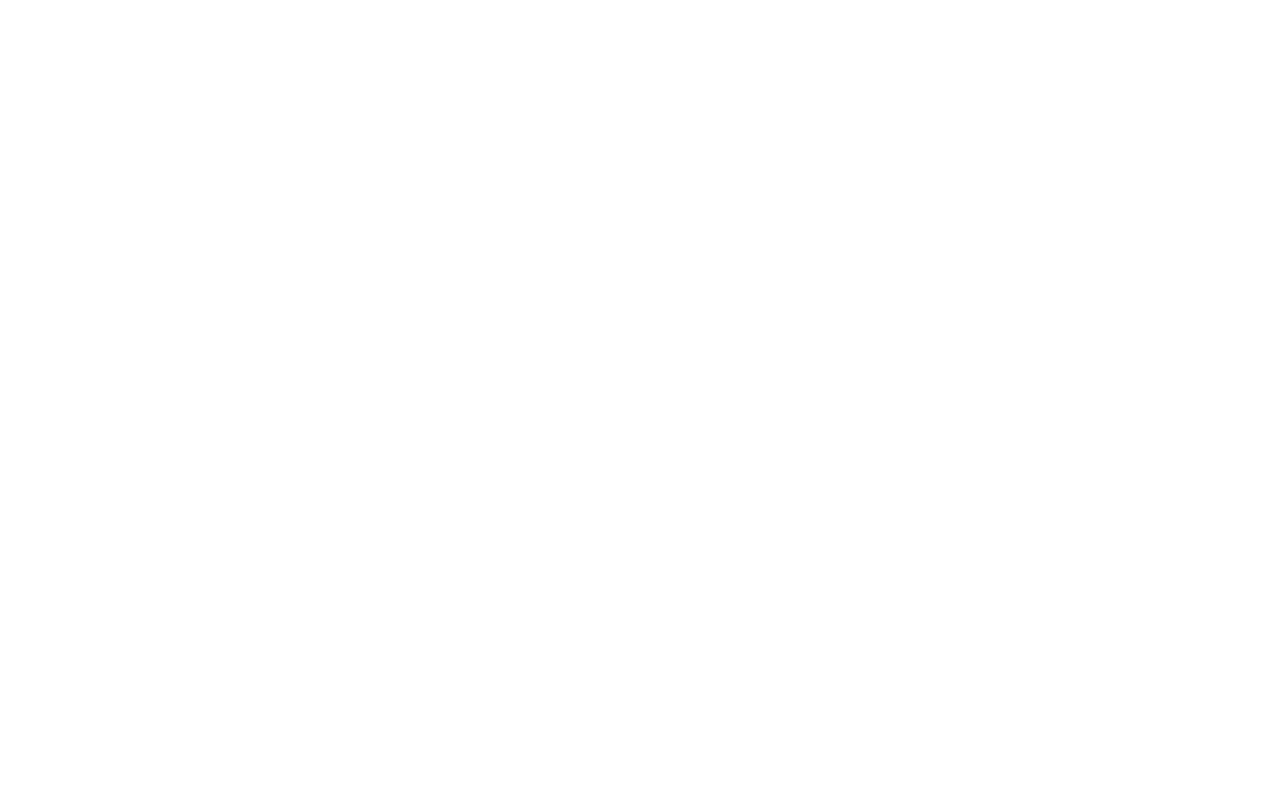
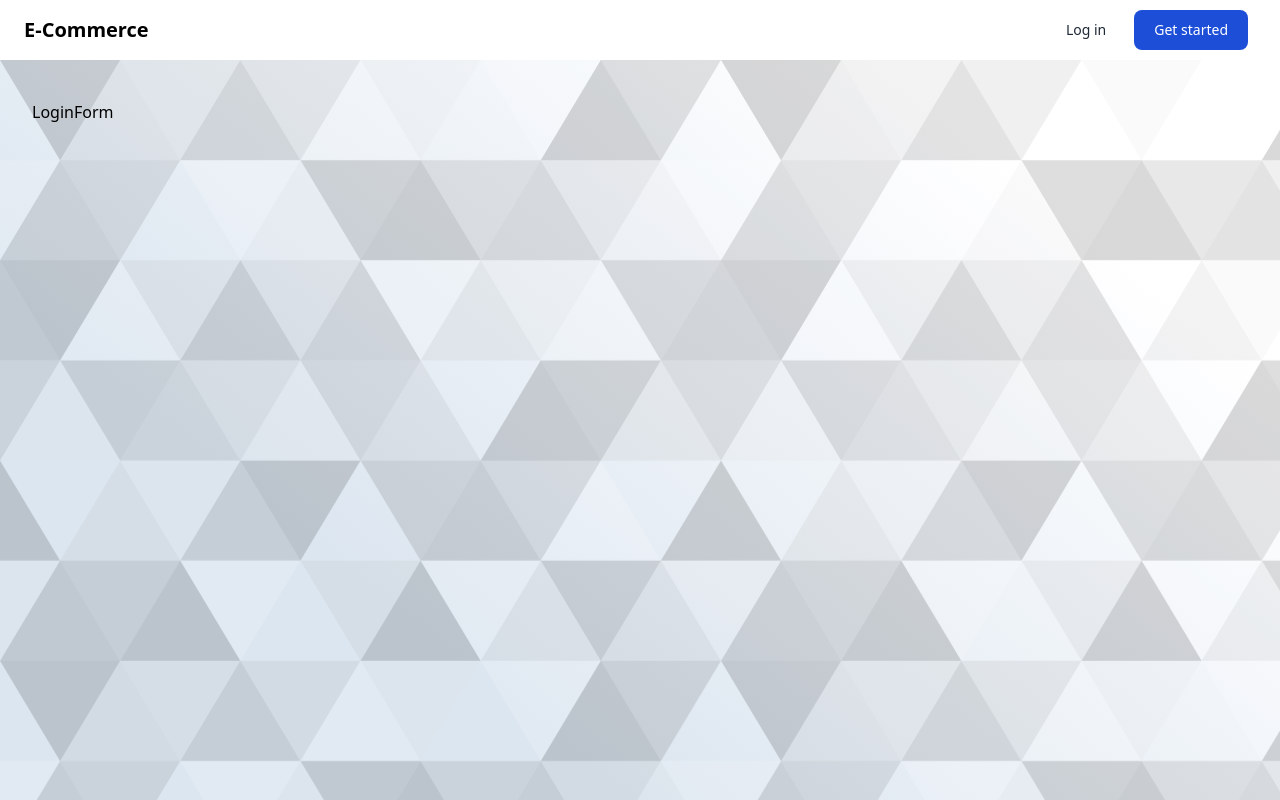
Before and after one commit to anasKhafaga/iti_react, a React (Vite) app: page /login in a window 1280 px wide. Before the commit this address had no page. Built offline with nearby package versions, Linux system fonts and the light colour scheme.

Commit message:
feat implement auth system

```diff
--- a/package.json
+++ b/package.json
@@ -12,11 +12,12 @@
   "dependencies": {
     "react": "^18.3.1",
     "react-dom": "^18.3.1",
-    "react-router-dom": "^6.26.0"
+    "react-router-dom": "^5.3.4"
   },
   "devDependencies": {
     "@types/react": "^18.3.3",
     "@types/react-dom": "^18.3.0",
+    "@types/react-router-dom": "^5.3.3",
     "@typescript-eslint/eslint-plugin": "^7.15.0",
     "@typescript-eslint/parser": "^7.15.0",
     "@vitejs/plugin-react": "^4.3.1",
--- a/src/App.tsx
+++ b/src/App.tsx
@@ -1,21 +1,40 @@
+import { useState } from "react"
 import Layout from "components/Layout"
 import Cart from "pages/Cart"
 import Home from "pages/Home"
 import Profile from "pages/Profile"
-import { Route, BrowserRouter, Routes } from "react-router-dom"
+import { Route, BrowserRouter, Switch, useLocation, Redirect } from "react-router-dom"
+import { AppContext, User } from "contexts/AppContext"
+import { LoginForm } from "components/LoginForm"
 
 function App() {
+
+  const [user, setUser] = useState<User | null | boolean>(false);
+
+  const { pathname, state } = useLocation<{from: string}>();
+
+  if(pathname !== '/login' && !Boolean(user)) {
+    return <Redirect to={{ pathname: '/login', state: {from: pathname} }} />
+  } else if(pathname === '/login' && Boolean(user)) {
+    return <Redirect to={{ pathname: state?.from ?? '/' }} />
+  }
+
   return (
-    <BrowserRouter>
-      <Routes>
-        <Route path="/" element={<Layout />}>
-          <Route index element={<Home />} />
-          <Route path="/cart" element={<Cart />} />
-          <Route path="/profile" element={<Profile />} />
-        </Route>
-      </Routes>
-    </BrowserRouter>
+    <AppContext.Provider value={{ user, setUser }}>
+      <Layout>
+        <Switch>
+          <Route path="/" exact component={Home} />
+          <Route path="/cart" component={Cart} />
+          <Route path="/profile" component={Profile} />
+          <Route path="/login" component={LoginForm} />
+        </Switch>
+      </Layout>
+    </AppContext.Provider>
   )
 }
 
-export default App
+export default () => (
+  <BrowserRouter>
+    <App />
+  </BrowserRouter>
+)
--- a/src/components/Header.tsx
+++ b/src/components/Header.tsx
@@ -1,10 +1,12 @@
-import React from "react"
+import React, { useContext } from "react"
 import NavItem from "./NavItem"
+import { AppContext } from "contexts/AppContext"
+import { Link } from "react-router-dom"
 
 const navItems = [
     {key: 1, label: "Home", href: "/"},
-    {key: 1, label: "Cart", href: "/cart"},
-    {key: 1, label: "Profile", href: "/profile"},
+    {key: 2, label: "Cart", href: "/cart"},
+    {key: 3, label: "Profile", href: "/profile"},
 ]
 
 interface HeaderProps extends React.ComponentProps<'header'> {
@@ -12,6 +14,13 @@
 }
 
 export default ({...props}: HeaderProps) => {
+
+    const { user, setUser } = useContext(AppContext);
+
+    const handleLogout = () => {
+        setUser(null);
+    }
+
     return (
         <header {...props}>
             <nav className="iti-bg-white iti-border-gray-200 iti-px-4 lg:iti-px-6 iti-py-2.5 dark:iti-bg-gray-800">
@@ -20,15 +29,19 @@
                         <span className="iti-self-center iti-text-xl iti-font-semibold iti-whitespace-nowrap dark:iti-text-white">E-Commerce</span>
                     </a>
                     <div className="iti-flex iti-justify-between iti-items-center lg:iti-flex lg:iti-w-auto lg:iti-order-1" id="mobile-menu-2">
+                        {Boolean(user) && (
                             <ul className="iti-flex iti-font-medium lg:iti-flex-row lg:iti-space-x-8 lg:iti-mt-0">
                                 {navItems.map(item => (
                                     <NavItem key={item.key} label={item.label} href={item.href} />
                                 ))}
                             </ul>
+                        )}
                     </div>
                     <div className="iti-flex iti-items-center lg:iti-order-2">
-                    <a href="#" className="iti-text-gray-800 dark:iti-text-white hover:iti-bg-gray-50 focus:iti-ring-4 focus:iti-ring-gray-300 iti-font-medium iti-rounded-lg iti-text-sm iti-px-4 lg:iti-px-5 iti-py-2 lg:iti-py-2.5 iti-mr-2 dark:hover:iti-bg-gray-700 focus:iti-outline-none dark:focus:iti-ring-gray-800">Log in</a>
-                    <a href="#" className="iti-text-white iti-bg-blue-700 hover:iti-bg-blue-800 focus:iti-ring-4 focus:iti-ring-blue-300 iti-font-medium iti-rounded-lg iti-text-sm iti-px-4 lg:iti-px-5 iti-py-2 lg:iti-py-2.5 iti-mr-2 dark:iti-bg-blue-600 dark:hover:iti-bg-blue-700 focus:iti-outline-none dark:focus:iti-ring-blue-800">Get started</a>
+                        {!Boolean(user)? <Link onClick={() => setUser(true)} to="/login" className="iti-text-gray-800 dark:iti-text-white hover:iti-bg-gray-50 focus:iti-ring-4 focus:iti-ring-gray-300 iti-font-medium iti-rounded-lg iti-text-sm iti-px-4 lg:iti-px-5 iti-py-2 lg:iti-py-2.5 iti-mr-2 dark:hover:iti-bg-gray-700 focus:iti-outline-none dark:focus:iti-ring-gray-800">Log in</Link> : <Link to="/login" onClick={handleLogout} className="iti-text-red-800 dark:iti-text-red iti-bg-white hover:iti-bg-opacity-90 focus:iti-ring-4 focus:iti-ring-gray-300 iti-font-medium iti-rounded-lg iti-text-sm iti-px-4 lg:iti-px-5 iti-py-2 lg:iti-py-2.5 iti-mr-2 dark:hover:iti-bg-opacity-90 focus:iti-outline-none dark:focus:iti-ring-gray-800">Logout</Link>}
+                        {!Boolean(user) && (
+                            <Link to="#" className="iti-text-white iti-bg-blue-700 hover:iti-bg-blue-800 focus:iti-ring-4 focus:iti-ring-blue-300 iti-font-medium iti-rounded-lg iti-text-sm iti-px-4 lg:iti-px-5 iti-py-2 lg:iti-py-2.5 iti-mr-2 dark:iti-bg-blue-600 dark:hover:iti-bg-blue-700 focus:iti-outline-none dark:focus:iti-ring-blue-800">Get started</Link>
+                        )}
                     </div>
                 </div>
             </nav>
--- a/src/components/Layout.tsx
+++ b/src/components/Layout.tsx
@@ -1,12 +1,13 @@
-import { Outlet } from "react-router-dom"
+import React from "react"
 import Header from "./Header"
 
-const Layout = () => {
+const Layout: React.FC<React.ComponentProps<'div'>> = ({ children }) => {
+
   return (
     <div className="iti-flex iti-flex-col iti-h-[100vh]">
       <Header />
       <main className="iti-w-full iti-px-8 iti-py-10 iti-bg-prism-pattern iti-flex-1">
-        <Outlet />
+        {children}
       </main>
     </div>
   )
--- /dev/null
+++ b/src/components/LoginForm.tsx
@@ -0,0 +1,5 @@
+export const LoginForm = () => {
+  return (
+    <div>LoginForm</div>
+  )
+}
--- a/src/components/NavItem.tsx
+++ b/src/components/NavItem.tsx
@@ -8,7 +8,7 @@
 const NavItem = ({label, href}: NavItem) => {
   return (
     <li>
-        <NavLink className={({isActive}) => isActive? "iti-block iti-py-2 iti-pr-4 iti-pl-3 iti-text-white iti-rounded iti-bg-blue-700 lg:iti-bg-transparent lg:iti-text-blue-700 lg:iti-p-0 dark:iti-text-white" : "iti-block iti-py-2 iti-pr-4 iti-pl-3 iti-text-gray-700 iti-border-b iti-border-gray-100 hover:iti-bg-gray-50 lg:hover:iti-bg-transparent lg:iti-border-0 lg:hover:iti-text-blue-700 lg:iti-p-0 dark:iti-text-gray-400 lg:dark:hover:iti-text-white dark:hover:iti-bg-gray-700 dark:hover:iti-text-white lg:dark:hover:iti-bg-transparent dark:iti-border-gray-700"} to={href}>{label}</NavLink>
+        <NavLink isActive={(match) => match?.isExact? true : false} className={isActive => isActive? "iti-block iti-py-2 iti-pr-4 iti-pl-3 iti-text-white iti-rounded iti-bg-blue-700 lg:iti-bg-transparent lg:iti-text-blue-700 lg:iti-p-0 dark:iti-text-white" : "iti-block iti-py-2 iti-pr-4 iti-pl-3 iti-text-gray-700 iti-border-b iti-border-gray-100 hover:iti-bg-gray-50 lg:hover:iti-bg-transparent lg:iti-border-0 lg:hover:iti-text-blue-700 lg:iti-p-0 dark:iti-text-gray-400 lg:dark:hover:iti-text-white dark:hover:iti-bg-gray-700 dark:hover:iti-text-white lg:dark:hover:iti-bg-transparent dark:iti-border-gray-700"} to={href}>{label}</NavLink>
     </li>
   )
 }
--- a/src/contexts/AppContext.ts
+++ b/src/contexts/AppContext.ts
@@ -1,7 +1,20 @@
 import React, { createContext } from "react";
 
+export interface User {
+  id: number,
+  username: string;
+  email: string;
+  firstName: string;
+  lastName: string;
+  gender: string;
+  image: string;
+  token: string;
+  refreshToken: string;
+}
+
 interface AppContextProps {
-  setCartItems: React.Dispatch<React.SetStateAction<number[]>>;
+  user: User | null | boolean
+  setUser: React.Dispatch<React.SetStateAction<User | null | boolean>>
 }
 
 export const AppContext = createContext<AppContextProps>({} as AppContextProps)
```
Also changed, not shown: 1 other file (tests, documents, lock files or other folders). Lines whose indentation alone changed are shown as unchanged.
